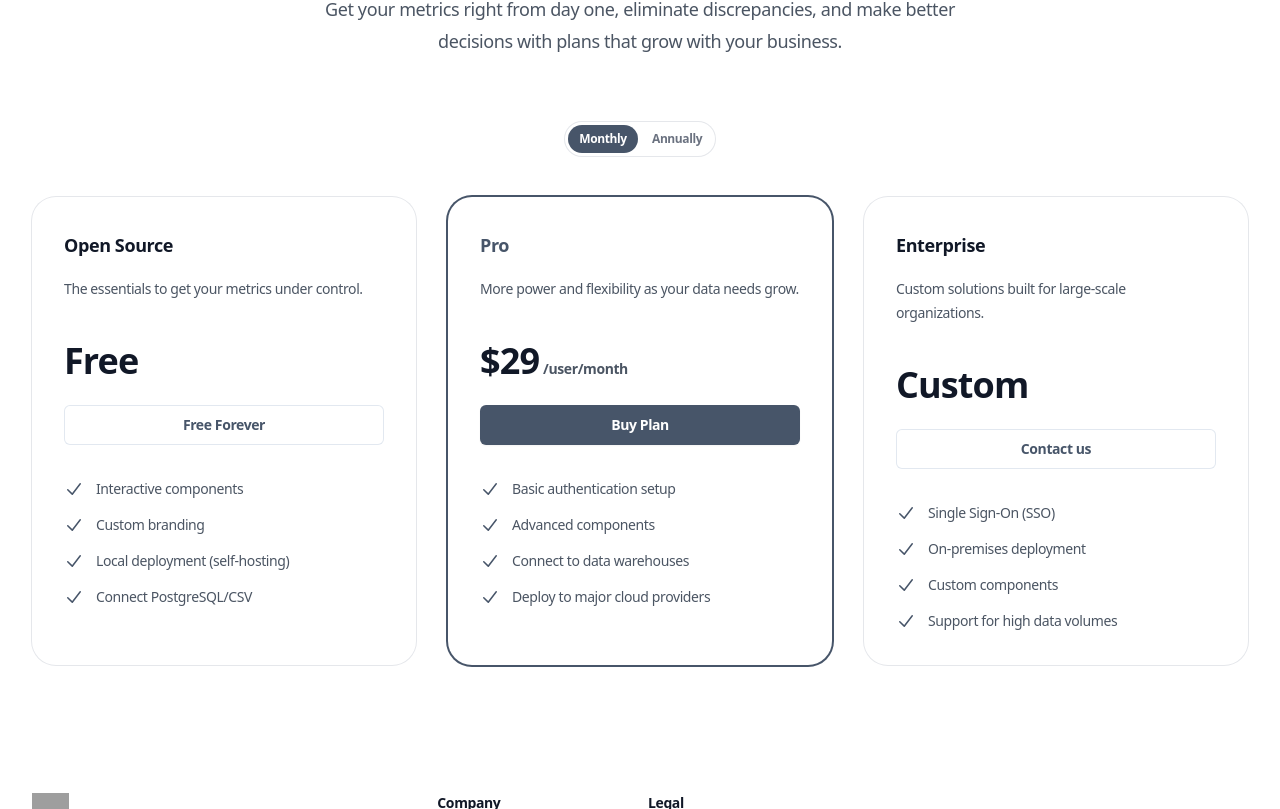
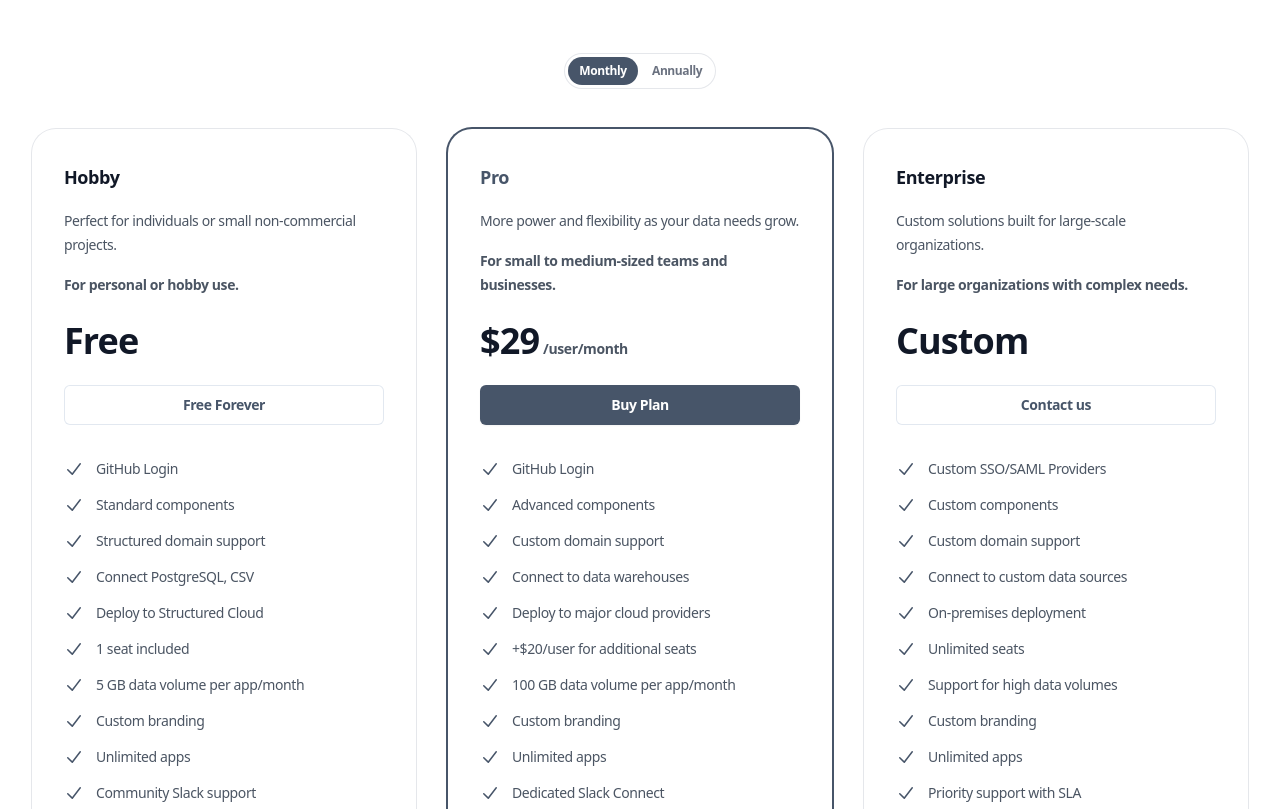
Before and after one commit to StructuredLabs/st-landing, a Next.js app: page /pricing in a window 1280 px wide. Shown: the part 331-1140 px from the top of the page. Built offline with nearby package versions, Linux system fonts and the light colour scheme; grey boxes are pictures that could not be loaded.

Commit message:
Update index.tsx

```diff
--- a/components/pricing/index.tsx
+++ b/components/pricing/index.tsx
@@ -1,34 +1,39 @@
 'use client';
 
-import { useState } from 'react'
+import { useState } from 'react';
 import {
   Radio,
   RadioGroup,
-} from '@headlessui/react'
-import { CheckIcon } from '@heroicons/react/20/solid'
+} from '@headlessui/react';
+import { CheckIcon } from '@heroicons/react/20/solid';
 
 export const pricingPageTitle = "Pricing That Scales with You";
-export const pricingPageSubtitle =
-  "Get your metrics right from day one, eliminate discrepancies, and make better decisions with plans that grow with your business.";
+export const pricingPageSubtitle = "Get started for free and upgrade as your data needs grow. No credit card required.";
 
 export const pricing = {
   frequencies: [
-    { value: "monthly", label: "Monthly", priceSuffix: "/user/month" },
-    { value: "annually", label: "Annually", priceSuffix: "/user/year" },
+    { value: "monthly" as const, label: "Monthly", priceSuffix: "/user/month" },
+    { value: "annually" as const, label: "Annually", priceSuffix: "/user/year" },
   ],
   tiers: [
     {
-      name: "Open Source",
-      id: "tier-free",
+      name: "Hobby",
+      id: "tier-hobby",
       href: "https://github.com/StructuredLabs/preswald/",
       price: { monthly: "Free", annually: "Free" },
-      description: "The essentials to get your metrics under control.",
-      audience: "",
+      description: "Perfect for individuals or small non-commercial projects.",
+      audience: "For personal or hobby use.",
       features: [
-        "Interactive components",
+        "GitHub Login",
+        "Standard components",
+        "Structured domain support",
+        "Connect PostgreSQL, CSV",
+        "Deploy to Structured Cloud",
+        "1 seat included",
+        "5 GB data volume per app/month",
         "Custom branding",
-        "Local deployment (self-hosting)",
-        "Connect PostgreSQL/CSV",
+        "Unlimited apps",
+        "Community Slack support",
       ],
       mostPopular: false,
       buttonText: "Free Forever",
@@ -39,12 +44,18 @@ export const pricing = {
       href: "https://console.structuredlabs.com/",
       price: { monthly: "$29", annually: "$299" },
       description: "More power and flexibility as your data needs grow.",
-      audience: "",
+      audience: "For small to medium-sized teams and businesses.",
       features: [
-        "Basic authentication setup",
+        "GitHub Login",
         "Advanced components",
+        "Custom domain support",
         "Connect to data warehouses",
         "Deploy to major cloud providers",
+        "+$20/user for additional seats",
+        "100 GB data volume per app/month",
+        "Custom branding",
+        "Unlimited apps",
+        "Dedicated Slack Connect",
       ],
       mostPopular: true,
       buttonText: "Buy Plan",
@@ -55,12 +66,18 @@ export const pricing = {
       href: "https://cal.com/structured/30min",
       price: { monthly: "Custom", annually: "Custom" },
       description: "Custom solutions built for large-scale organizations.",
-      audience: "",
+      audience: "For large organizations with complex needs.",
       features: [
-        "Single Sign-On (SSO)",
+        "Custom SSO/SAML Providers",
+        "Custom components",
+        "Custom domain support",
+        "Connect to custom data sources",
         "On-premises deployment",
-        "Custom components",
+        "Unlimited seats",
         "Support for high data volumes",
+        "Custom branding",
+        "Unlimited apps",
+        "Priority support with SLA",
       ],
       mostPopular: false,
       buttonText: "Contact us",
@@ -68,13 +85,12 @@ export const pricing = {
   ],
 };
 
-
 function classNames(...classes: string[]) {
-  return classes.filter(Boolean).join(' ')
+  return classes.filter(Boolean).join(' ');
 }
 
 export default function Pricing() {
-  const [frequency, setFrequency] = useState(pricing.frequencies[0])
+  const [frequency, setFrequency] = useState<{ value: 'monthly' | 'annually'; label: string; priceSuffix: string }>(pricing.frequencies[0]);
 
   return (
     <div className="bg-white">
@@ -83,7 +99,6 @@ export default function Pricing() {
         <div className="relative isolate bg-white">
           <div className="mx-auto mt-16 max-w-7xl px-6 sm:mt-32 lg:px-8">
             <div className="mx-auto max-w-4xl text-center">
-            <h1 className="text-base tracking-wide font-semibold leading-7 text-slate-600">Pricing</h1>
               <p className="mt-2 text-4xl font-bold tracking-tight text-gray-900 sm:text-5xl">
                 {pricingPageTitle}
               </p>
@@ -131,10 +146,13 @@ export default function Pricing() {
                   <p className="mt-4 text-sm leading-6 text-gray-600">{tier.description}</p>
                   <p className="mt-4 text-sm leading-6 text-gray-600 font-bold">{tier.audience}</p>
                   <p className="mt-6 flex items-baseline gap-x-1">
-                  {/* @ts-ignore */}
-                  <span className="text-4xl font-bold tracking-tight text-gray-900">{tier.price[frequency.value]}</span>
+                    <span className="text-4xl font-bold tracking-tight text-gray-900">
+                      {tier.price[frequency.value]}
+                    </span>
                     {(tier.name === 'Pro') && (
-                    <span className="text-sm font-semibold leading-6 text-gray-600">{frequency.priceSuffix}</span>
+                      <span className="text-sm font-semibold leading-6 text-gray-600">
+                        {frequency.priceSuffix}
+                      </span>
                     )}
                   </p>
                   <a
@@ -157,7 +175,7 @@ export default function Pricing() {
                       </li>
                     ))}
                   </ul>
-                {tier.name === 'Professional' && (
+                  {tier.name === 'Pro' && (
                     <p className="mt-auto pt-6 text-sm font-semibold leading-6 text-slate-600 text-center">
                       Our most popular plan!
                     </p>
@@ -169,6 +187,5 @@ export default function Pricing() {
         </div>
       </main>
     </div>
-
-  )
+  );
 }
```
Lines whose indentation alone changed are shown as unchanged.
